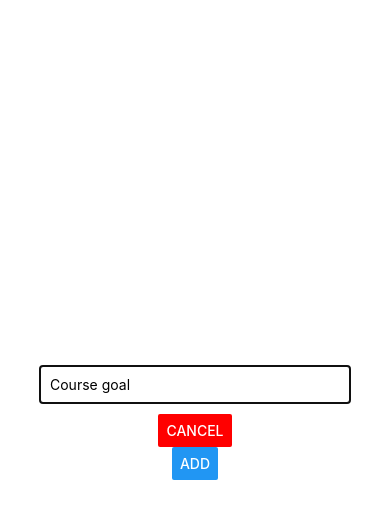
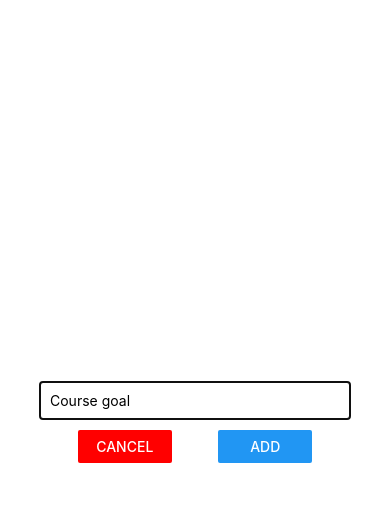
Before and after one commit to laioAndrade/Course-Goals-APP, a React Native app: screen / in a window 390 px wide. Both pictures are taken after a click on the button "ADD NEW GOAL". Shown: the top 518 px of the page. Built offline with nearby package versions, Linux system fonts and the light colour scheme.

Commit message:
add buttons styles

```diff
--- a/components/GoalInput.js
+++ b/components/GoalInput.js
@@ -22,8 +22,14 @@ const GoalInput = (props) => {
           onChangeText={goalInputHandler}
           value={enteredGoal}
         />
-        <Button title="CANCEL" color="red" onPress={props.onCancel} />
-        <Button title="ADD" onPress={addGoalHandler} />
+        <View style={styles.buttonContainer}>
+          <View style={styles.button}>
+            <Button title="CANCEL" color="red" onPress={props.onCancel} />
+          </View>
+          <View style={styles.button}>
+            <Button title="ADD" onPress={addGoalHandler} />
+          </View>
+        </View>
       </View>
     </Modal>
   );
@@ -42,6 +48,14 @@ const styles = StyleSheet.create({
     padding: 10,
     marginBottom: 10,
   },
+  buttonContainer: {
+    flexDirection: 'row',
+    justifyContent: 'space-between',
+    width: '60%',
+  },
+  button: {
+    width: '40%',
+  },
 });
 
 export default GoalInput;
```
